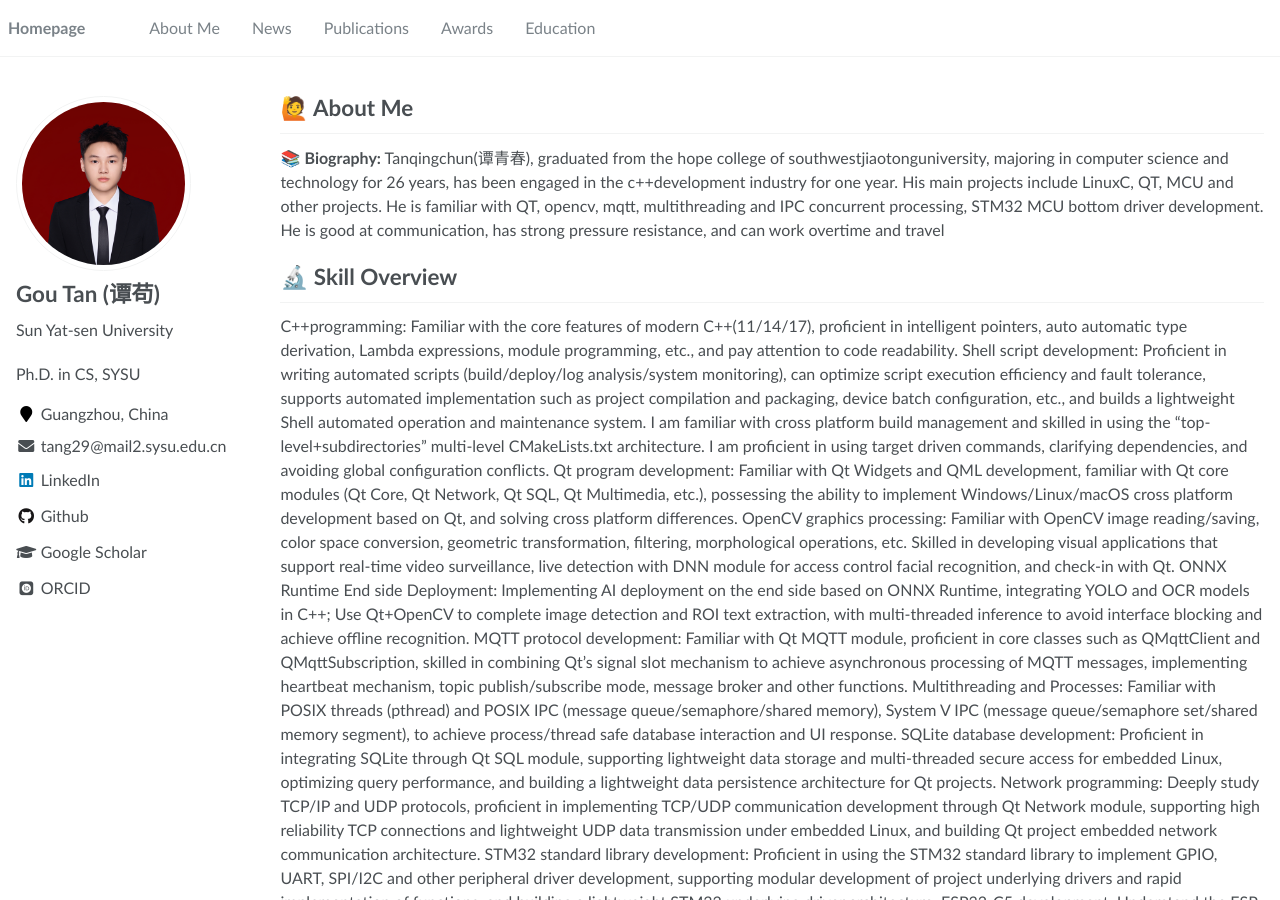
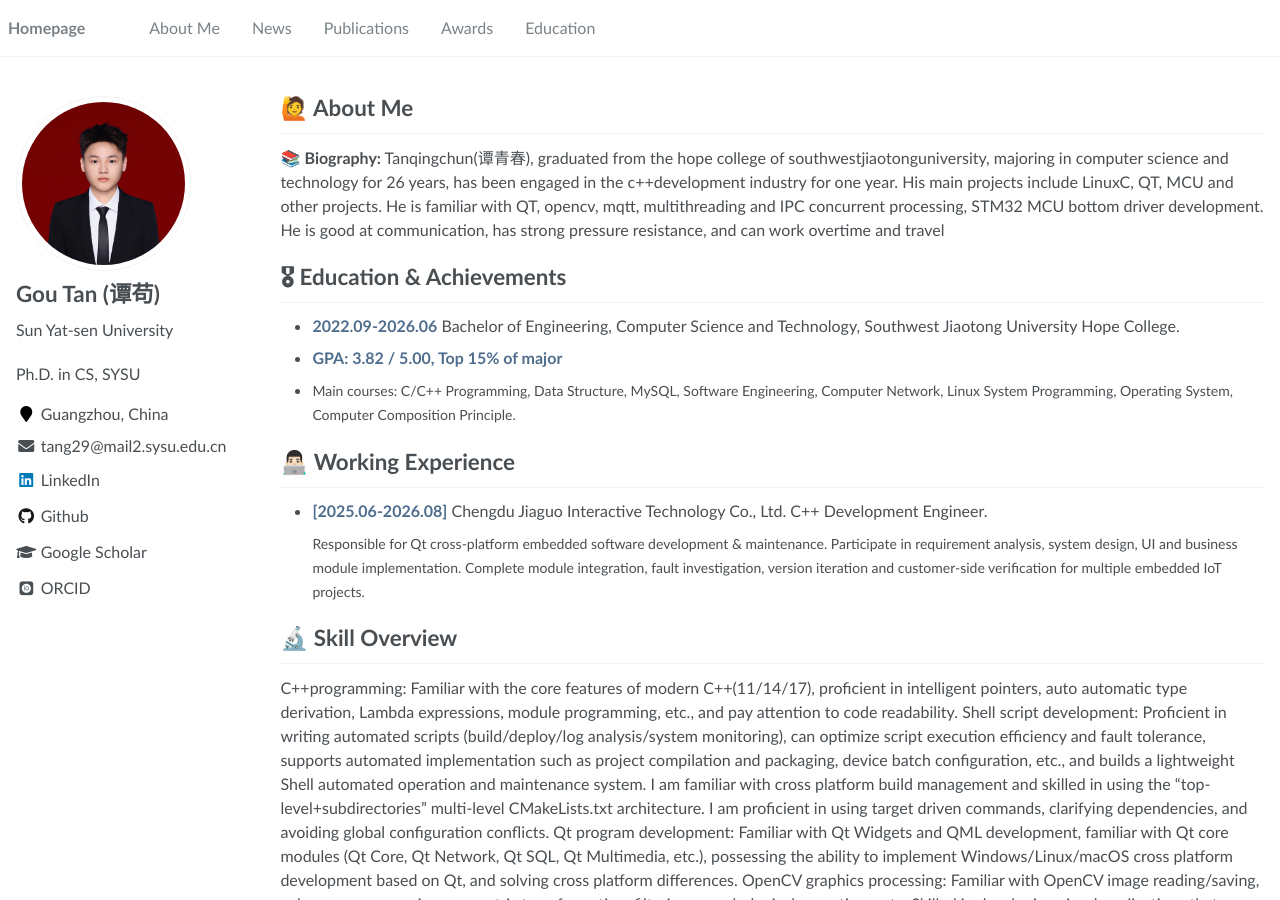
Before and after one commit to Edenlynn/Edenlynn.github.io, a Jekyll site: the page built from _pages/about.md, in a window 1280 px wide and 900 px high. Built offline with Jekyll 4.4.1, drawn with Linux system fonts in a browser that asks for light colours; some web fonts are replaced; some of the changed text lies outside the part shown.

Commit message:
Update about page content and formatting

```diff
--- a/_pages/about.md
+++ b/_pages/about.md
@@ -10,6 +10,16 @@ redirect_from:
 
 # <span class='anchor' id='about-me'></span>🙋 About Me
 📚 **Biography:** Tanqingchun(谭青春), graduated from the hope college of southwestjiaotonguniversity, majoring in computer science and technology for 26 years, has been engaged in the c++development industry for one year. His main projects include LinuxC, QT, MCU and other projects. He is familiar with QT, opencv, mqtt, multithreading and IPC concurrent processing, STM32 MCU bottom driver development. He is good at communication, has strong pressure resistance, and can work overtime and travel
+
+# <span class="anchor" id="honors-and-awards"></span>🎖 Education & Achievements
+- <span style="color:#4f6d8c; font-weight:600;">2022.09‑2026.06</span> Bachelor of Engineering, Computer Science and Technology, Southwest Jiaotong University Hope College.
+- <span style="color:#4f6d8c; font-weight:600;">GPA: 3.82 / 5.00, Top 15% of major</span>
+- <span style="font-size:14px;">Main courses: C/C++ Programming, Data Structure, MySQL, Software Engineering, Computer Network, Linux System Programming, Operating System, Computer Composition Principle.</span>
+
+# <span class="anchor" id="working-experience"></span>👨🏻‍💻 Working Experience
+- <span style="color:#4f6d8c; font-weight:600;">[2025.06‑2026.08]</span> Chengdu Jiaguo Interactive Technology Co., Ltd. C++ Development Engineer.
+
+  <span style="font-size:14px;">Responsible for Qt cross‑platform embedded software development & maintenance. Participate in requirement analysis, system design, UI and business module implementation. Complete module integration, fault investigation, version iteration and customer‑side verification for multiple embedded IoT projects.</span>
 
 # <span class="anchor" id="skill-overview"></span>🔬 Skill Overview
 C++programming: Familiar with the core features of modern C++(11/14/17), proficient in intelligent pointers, auto automatic type derivation, Lambda expressions, module programming, etc., and pay attention to code readability.
@@ -47,16 +57,6 @@ Advertising Management: Parse the JSON advertising data received by MQTT, store
 Wireless communication and protocol docking: Use ESP8266 module to achieve WiFi connection, connect to remote EMQX server through MQTT v3.1.1 protocol, build a duplex communication link for data reporting and instruction reception, encapsulate MQTT client API, and achieve stable data interaction between device and server.
 Local warning and interactive control: Drive industrial grade sound and light equipment through GPIO port to achieve graded warning of equipment abnormalities; Develop button interrupt handling logic, support local parameter configuration and fault reset, and adapt to minimalist interactive scenarios without touch screens in industrial sites.
 
-# <span class="anchor" id="honors-and-awards"></span>🎖 Education & Achievements
-- <span style="color:#4f6d8c; font-weight:600;">2022.09‑2026.06</span> Bachelor of Engineering, Computer Science and Technology, Southwest Jiaotong University Hope College.
-- <span style="color:#4f6d8c; font-weight:600;">GPA: 3.82 / 5.00, Top 15% of major</span>
-- <span style="font-size:14px;">Main courses: C/C++ Programming, Data Structure, MySQL, Software Engineering, Computer Network, Linux System Programming, Operating System, Computer Composition Principle.</span>
-
-# <span class="anchor" id="working-experience"></span>👨🏻‍💻 Working Experience
-- <span style="color:#4f6d8c; font-weight:600;">[2025.06‑2026.08]</span> Chengdu Jiaguo Interactive Technology Co., Ltd. C++ Development Engineer.
-
-  <span style="font-size:14px;">Responsible for Qt cross‑platform embedded software development & maintenance. Participate in requirement analysis, system design, UI and business module implementation. Complete module integration, fault investigation, version iteration and customer‑side verification for multiple embedded IoT projects.</span>
-
 # <span class="anchor" id="contact"></span>📞 Contact
 - Phone: 130‑5649‑5568
 - Email: tanqingchun2003@163.com
```
